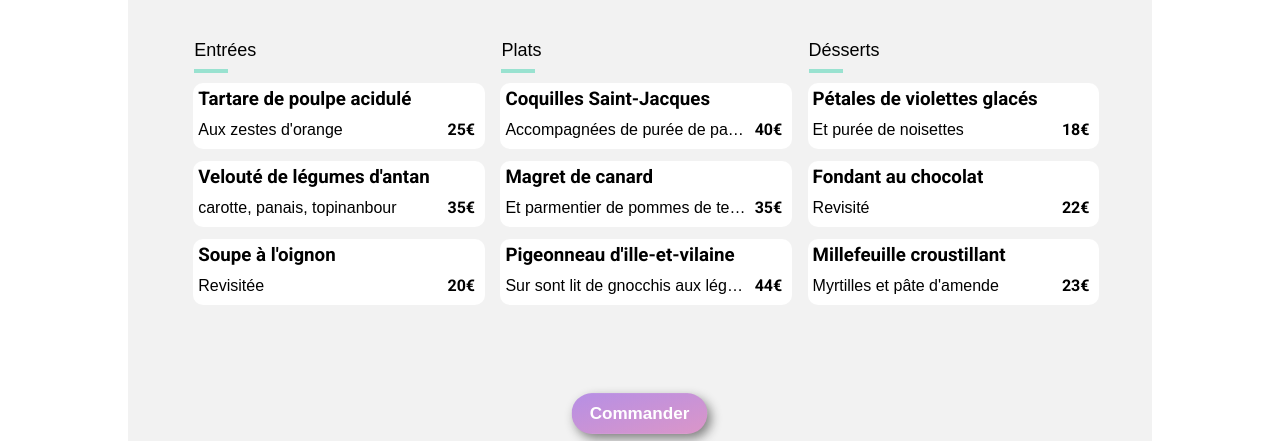
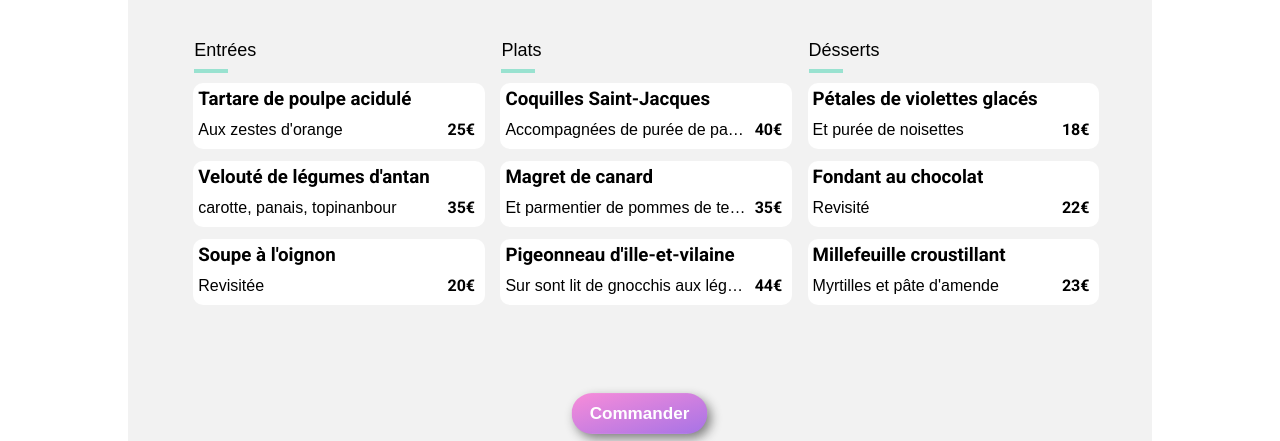
Before and after one commit to juj13600/julienleloutre_3_15072021, a plain HTML site: page alafrancaise.html in a window 1280 px wide. In both pictures the pointer is over the button "Commander". Shown: the part 359-800 px from the top of the page. Drawn offline with Linux system fonts and the light colour scheme; a web font is replaced by a local one.

Commit message:
coorection boutons ombre et couleur au hover

```diff
--- a/style.css
+++ b/style.css
@@ -491,7 +491,7 @@ a{
 .btn1:hover{
     transform: scale(0.95);
     transition: .5s;
-    background-image: linear-gradient(to bottom right,  #b68fe5, #db96c8);
+    background-image: linear-gradient(to bottom right,  #f88cd9, #a673e6);
     box-shadow: 4px 5px 11px grey;
 }
 .commande{
```
